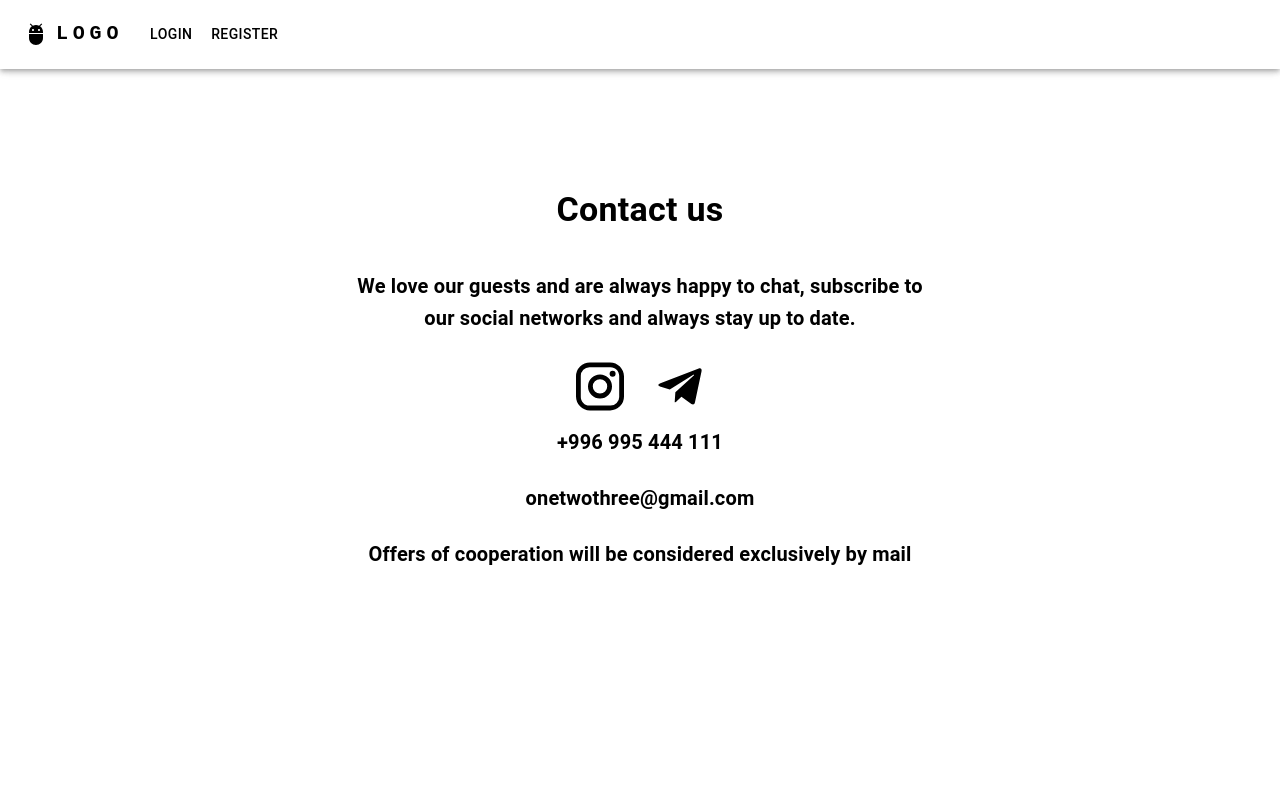
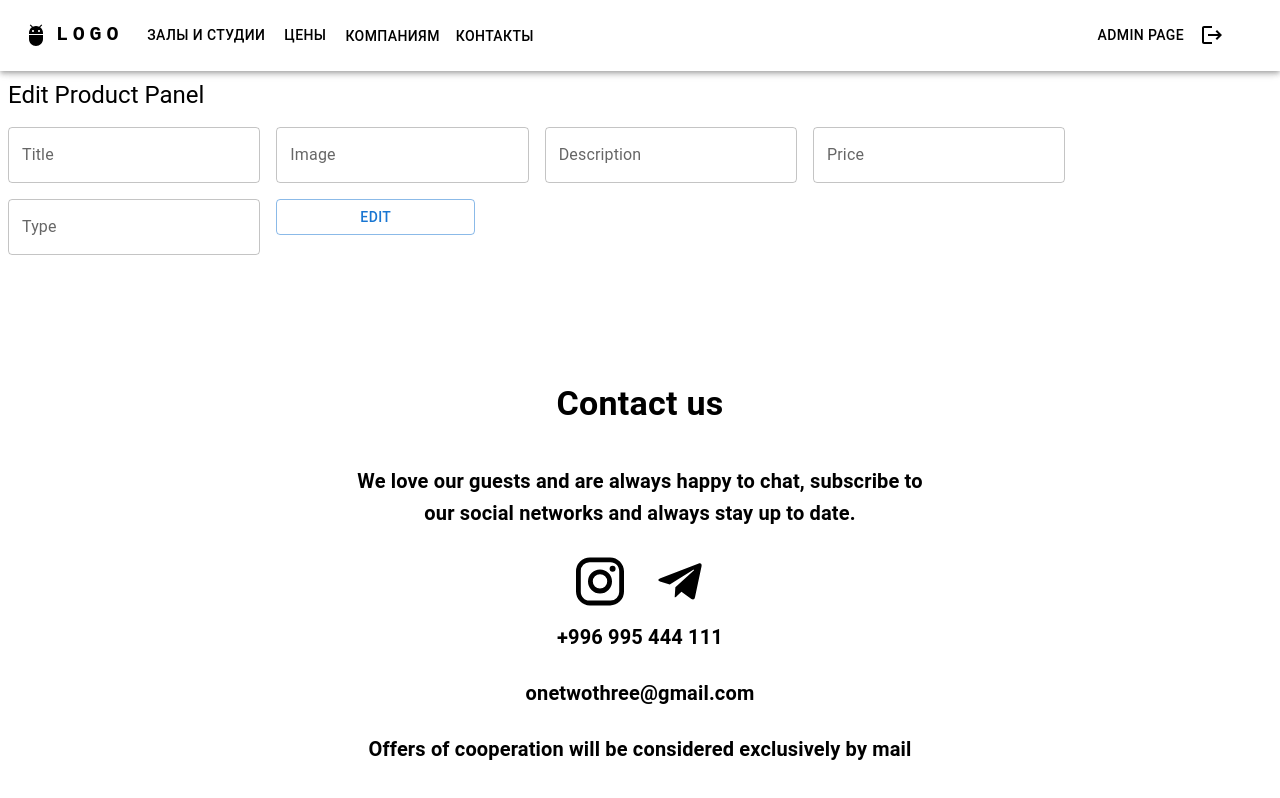
Before and after one commit to halmurzaevvv/1fit, a React (Create React App) app: page /edit/1 in a window 1280 px wide. Shown: the top 798 px of the page. Built offline with nearby package versions, Linux system fonts and the light colour scheme.

Commit message:
adminpage

```diff
--- a/src/MainRoutes.js
+++ b/src/MainRoutes.js
@@ -3,6 +3,7 @@ import { Route, Routes } from "react-router-dom";
 import Login from "./components/Auth/Login";
 import Register from "./components/Auth/Register";
 import AddProduct from "./components/Studios/AddProduct";
+import Edit from "./components/Studios/Edit";
 import StudioList from "./components/Studios/StudioList";
 import Companies from "./pages/Companies";
 import Home from "./pages/Home";
@@ -19,6 +20,7 @@ const MainRoutes = () => {
       <Route path="/companies" element={<Companies />} />
       <Route path="/partners" element={<Partners />} />
       <Route path="/admin" element={<AddProduct />} />
+      <Route path="/edit/:id" element={<Edit />} />
     </Routes>
   );
 };
--- a/src/components/Contexts/OutContext.js
+++ b/src/components/Contexts/OutContext.js
@@ -56,27 +56,27 @@ const OutContextProvider = ({ children }) => {
     }
   }
 
-  // async function getCategories() {
-  //   try {
-  //     const token = JSON.parse(localStorage.getItem("token"));
-  //     const Authorization = `Bearer ${token.access}`;
-  //     const config = {
-  //       headers: {
-  //         Authorization,
-  //       },
-  //     };
+  async function getCategories() {
+    try {
+      const token = JSON.parse(localStorage.getItem("token"));
+      const Authorization = `Bearer ${token.access}`;
+      const config = {
+        headers: {
+          Authorization,
+        },
+      };
 
-  //     const res = await axios(`${API_CATEGORY}/list/`, config);
+      const res = await axios(`${API_CATEGORY}/list/`, config);
 
-  //     dispatch({
-  //       type: "GET_CATEGORIES",
-  //       payload: res.data.results,
-  //     });
-  //   } catch (e) {
-  //     console.log(e);
-  //     // setError(Object.values(e.response.data));
-  //   }
-  // }
+      dispatch({
+        type: "GET_CATEGORIES",
+        payload: res.data.results,
+      });
+    } catch (e) {
+      console.log(e);
+      // setError(Object.values(e.response.data));
+    }
+  }
 
   async function addProducts(newProd) {
     try {
@@ -132,6 +132,22 @@ const OutContextProvider = ({ children }) => {
       // setError(e.response.data);
     }
   }
+  async function saveEditStudio(id) {
+    try{
+      const token = JSON.parese(localStorage.getItem("token"))
+      const Authorization = `Bearer ${token.access}`;
+      const config = {
+        headers: {
+          Authorization,
+        },
+      }
+
+      const res = await axios.patch(`${API_PRODUCTS}/${id}`, config)
+      getProducts();
+    } catch (e) {
+      console.log(e.response.data);
+    }
+  }
 
   let values = {
     products: state.products,
@@ -139,7 +155,8 @@ const OutContextProvider = ({ children }) => {
     categories: state.categories,
     error,
 
-    // getCategories,
+    getCategories,
+    saveEditStudio,
     addProducts,
     getProducts,
     toggleLike,
--- a/src/components/Navbar/Navbar.jsx
+++ b/src/components/Navbar/Navbar.jsx
@@ -137,7 +137,7 @@ const Navbar = () => {
 							display: { xs: "none", md: "flex" },
 						}}
 					>
-						{user ? (
+						{user === "mokiimake@gmail.com" || "oneapollo777@gmail.com" ? (
 							<Box
 								sx={{
 									width: "100%",
@@ -213,18 +213,75 @@ const Navbar = () => {
 							</Box>
 						) : (
 							<>
+							<Box
+								sx={{
+									width: "100%",
+									flexGrow: 1,
+									display: "flex",
+									justifyContent: "space-between",
+								}}
+							>
+								<Box
+									sx={{
+										flexGrow: 1,
+										display: { xs: "none", md: "flex" },
+									}}
+								>
 									<Button
-									onClick={() => navigate("/login")}
+										onClick={() => navigate("/products")}
 										sx={{ my: 2, color: "black", display: "block" }}
 									>
-									Login
+										Залы и студии
 									</Button>
 									<Button
-									onClick={() => navigate("/register")}
+										href="#prices"
+										onClick={() => navigate("/?q=#prices")}
+										sx={{ my: 2, color: "black" }}
+									>
+										Цены
+									</Button>
+									<Button
+										href="#companies"
+										onClick={() => navigate("/companies")}
+										sx={{ my: 2, pt: 1, color: "black", display: "block" }}
+									>
+										Компаниям
+									</Button>
+									<Button
+										href="#contacts"
+										onClick={() => {
+											navigate("/?q=#contacts")
+										}}
+										sx={{ my: 2, pt: 1, color: "black", display: "block" }}
+									>
+										Контакты
+									</Button>
+								</Box>
+								<Box
+									sx={{
+										flexGrow: 1,
+										display: { xs: "none", md: "flex" },
+										justifyContent: "right",
+									}}
+								>
+
+									<Typography sx={{ my: 3, color: "black", display: "block" }}>
+										{user}
+									</Typography>
+									<Button
+										onClick={() => logout()}
 										sx={{ my: 2, color: "black", display: "block" }}
 									>
-									Register
+										<LogoutIcon
+											sx={{
+												color: "black",
+												display: "flex",
+											}}
+										/>
 									</Button>
+								</Box>
+							</Box>
+
 							</>
 						)}
 					</Box>
--- a/src/components/Studios/AddProduct.jsx
+++ b/src/components/Studios/AddProduct.jsx
@@ -16,7 +16,7 @@ import { productContext } from "../Contexts/OutContext";
 
 const AddProduct = () => {
   const { user } = useContext(authContext);
-  const { addProducts, error, categories } =
+  const { addProducts, error, getCategories } =
     useContext(productContext);
 
   const [product, setProduct] = useState({
@@ -24,6 +24,7 @@ const AddProduct = () => {
     description: "",
     price: "",
     category: "",
+    address: "",
     image: "",
   });
 
@@ -46,6 +47,7 @@ const AddProduct = () => {
     newProduct.append("title", product.title);
     newProduct.append("description", product.description);
     newProduct.append("price", product.price);
+    newProduct.append("address", product.address);
     newProduct.append("category", product.category);
     newProduct.append("image", product.image);
     addProducts(newProduct);
@@ -98,7 +100,26 @@ const AddProduct = () => {
             value={product.price}
             onChange={handleInp}
           />
-          <FormControl fullWidth>
+          <TextField
+            sx={{ m: 1 }}
+            id="standard-basic"
+            label="address"
+            variant="outlined"
+            fullWidth
+            name="address"
+            value={product.address}
+            onChange={handleInp}
+          /><TextField
+          sx={{ m: 1 }}
+          id="standard-basic"
+          label="Category"
+          variant="outlined"
+          fullWidth
+          name="category"
+          value={product.category}
+          onChange={handleInp}
+        />
+          {/* <FormControl fullWidth>
             <InputLabel id="demo-simple-select-label">Category</InputLabel>
             <Select
               labelId="demo-simple-select-label"
@@ -114,7 +135,7 @@ const AddProduct = () => {
                 </MenuItem>
               ))}
             </Select>
-          </FormControl>
+          </FormControl> */}
 
           <input
             type="file"
--- /dev/null
+++ b/src/components/Studios/Edit.jsx
@@ -0,0 +1,99 @@
+import { Box, Button, TextField, Typography } from '@mui/material';
+import React, { useContext, useEffect, useState } from 'react';
+import { useNavigate, useParams } from 'react-router-dom';
+import { productContext } from '../Contexts/OutContext';
+
+
+const Edit = () => {
+    const {saveEditStudio, getProducts, getCategories} = useContext(productContext)
+    const navigate = useNavigate()
+    const params = useParams()
+
+    const [product, setProduct] = useState(getCategories)
+
+    useEffect(() => {
+        getProducts(params.id)
+    }, [])
+
+    useEffect(() => {
+        setProduct(getCategories)
+    }, [getCategories])
+
+    const handleInp = (e) => {
+        if (e.target.name === "price") {
+			let obj = { ...product, [e.target.name]: Number(e.target.value) }
+			setProduct(obj)
+		} else {
+			let obj = { ...product, [e.target.name]: e.target.value }
+			setProduct(obj)
+		}
+    }
+    return (
+        <div className="edit">
+			<Box
+				className="edit-block"
+				component="form"
+				sx={{
+					"& > :not(style)": { m: 1, width: "25ch" },
+				}}
+				noValidate
+				autoComplete="off"
+			>
+				<Typography variant="h5" className="text-title-edit">
+					Edit Product Panel
+				</Typography>
+				<TextField
+					value={product.title || ""}
+					onChange={handleInp}
+					name="title"
+					id="outlined-basic"
+					label="Title"
+					variant="outlined"
+				/>
+				<TextField
+					value={product.img || ""}
+					onChange={handleInp}
+					name="img"
+					id="outlined-basic"
+					label="Image"
+					variant="outlined"
+				/>
+				<TextField
+					value={product.desc || ""}
+					onChange={handleInp}
+					name="desc"
+					id="outlined-basic"
+					label="Description"
+					variant="outlined"
+				/>
+				<TextField
+					value={product.price || ""}
+					onChange={handleInp}
+					name="price"
+					id="outlined-basic"
+					label="Price"
+					variant="outlined"
+				/>
+				<TextField
+					value={product.type || ""}
+					onChange={handleInp}
+					name="type"
+					id="outlined-basic"
+					label="Type"
+					variant="outlined"
+				/>
+				<Button
+					onClick={() => {
+						saveEditStudio(product, params.id)
+						navigate("/products")
+					}}
+					variant="outlined"
+				>
+					Edit
+				</Button>
+			</Box>
+		</div>
+    );
+};
+
+export default Edit;
--- a/src/components/Studios/StudioCard.jsx
+++ b/src/components/Studios/StudioCard.jsx
@@ -7,8 +7,10 @@ import Button from "@mui/material/Button";
 import Typography from "@mui/material/Typography";
 import { productContext } from "../Contexts/OutContext";
 import { Box, Grid, Paper, Item, styled } from '@mui/material';
+import { useNavigate } from 'react-router-dom';
 const StudioCard = ({ item }) => {
-    const { deleteProduct } = useContext(productContext);
+    const { deleteProduct, saveEditStudio } = useContext(productContext);
+	const navigate = useNavigate()
 
     const Item = styled(Paper)(({ theme }) => ({
       backgroundColor: theme.palette.mode === 'dark' ? '#1A2027' : '#fff',
@@ -81,9 +83,21 @@ const StudioCard = ({ item }) => {
 								variant="h6"
 								color="text.secondary"
 							>
-								ул. Муратбаева, 180, 9-й этаж
+								{item.address}
 							</Typography>
-              <Typography variant="h6">{item.description}</Typography>
+              <Typography
+			 sx={{
+				height: "100px",
+				fontSize: "18px",
+				whiteSpace: "nowrap" /* Запрещаем перенос строк */,
+				overflow:
+					"hidden" /* Обрезаем все, что не помещается в область */,
+				padding: "5px" /* Поля вокруг текста */,
+				textOverflow: "ellipsis" /* Добавляем многоточие */,
+			}}
+			  variant="h6">{item.description}</Typography>
+			  <Button size="small" onClick={() => deleteProduct(item.id)}>Delete</Button>
+			  <Button size="small" onClick={() => navigate(`/edit/${item.id}`)}>Edit</Button>
 						</CardActions>
             </Item>
             </Grid>
--- a/src/components/TopPlaces/TopPlaces.jsx
+++ b/src/components/TopPlaces/TopPlaces.jsx
@@ -38,7 +38,7 @@ const TopPlaces = () => {
 					Топовые места
 				</Typography>
 				<Typography
-					onClick={() => navigate("/studios")}
+					onClick={() => navigate("/products")}
 					sx={{
 						width: "15%",
 						fontWeight: "700",
```
Lines whose indentation alone changed are shown as unchanged.
